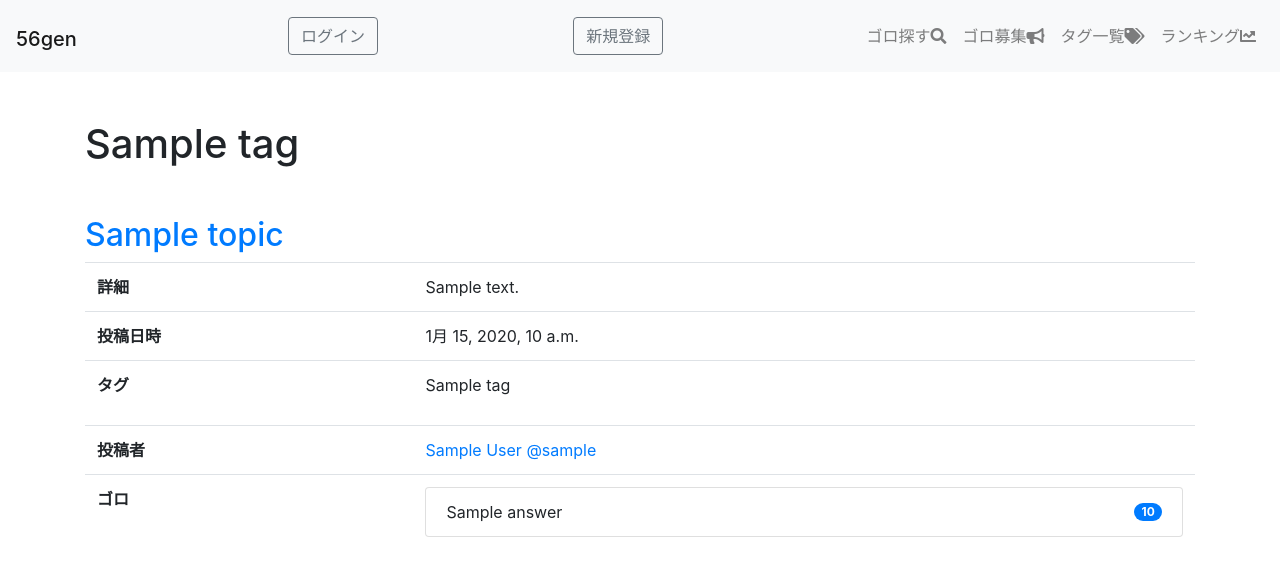
After one commit to SasakiPeter/56gen, a Django app: template templates/tags/detail.html in a window 1280 px wide. The commit adds this page. Shown: the top 576 px of the page. Run offline with Django 3.2, Linux system fonts and the light colour scheme; tables that the repository leaves empty hold one stand-in row (values such as "Sample post"); the template is opened without the code that fills it: values that come from a table or form of the project are taken from there, most other values are stand-ins (such as "Sample title", 1, 10 or a date in 2020); parts of the project's set-up code (start-up, migrations or seed data) failed here and were passed over; some libraries are stand-ins or nearby versions.

Commit message:
:sparkles: Feat tags detail page

```diff
--- a/tags/urls.py
+++ b/tags/urls.py
@@ -4,5 +4,6 @@ from . import views
 app_name = 'tags'
 
 urlpatterns = [
-    path('', views.index, name='index')
+    path('', views.index, name='index'),
+    path('detail/<int:tag_id>/', views.detail, name='detail'),
 ]
--- /dev/null
+++ b/templates/tags/detail.html
@@ -0,0 +1,92 @@
+{% extends 'base.html' %} {% block main %}
+<article>
+  <h1>{{ tag.name }}</h1>
+  {% if not topic_list %}
+  <p>まだこのタグのトピックはありません。</p>
+  {% else %} {% for topic in topic_list %}
+  <section class="mt-5 mb-5">
+    <h2>
+      <a href="{% url 'topics:detail' topic.id %}">
+        {{ topic.title }}
+      </a>
+    </h2>
+    <table class="table">
+      <tbody>
+        <tr>
+          <th scope="col">詳細</th>
+          <td>{{ topic.text }}</td>
+        </tr>
+        <tr>
+          <th scope="col">投稿日時</th>
+          <td>{{ topic.pub_date }}</td>
+        </tr>
+        <tr>
+          <th scope="col">タグ</th>
+          <td>
+            {% for tag in topic.tags.all %}
+            <p>{{ tag }}</p>
+            {% endfor %}
+          </td>
+        </tr>
+        <tr>
+          <th scope="col">投稿者</th>
+          <td>
+            <a href="{% url 'accounts:detail' topic.user.id %}">
+              {{ topic.user.display_name }} @{{ topic.user.username }}
+            </a>
+          </td>
+        </tr>
+        <tr>
+          <th scope="col">ゴロ</th>
+          {% if topic.throw_three_answer %}
+          <td>
+            <ol class="list-group">
+            {% for answer in topic.throw_three_answer %}
+              <li class="list-group-item d-flex justify-content-between align-items-center">
+              {{ answer.title }}
+              <span class="badge badge-primary badge-pill">{{ answer.votes }}</span>
+              </li>
+            {% endfor %}
+            </ol>
+          </td>
+          {% else %}
+          <td>まだ登録されていません。</td>
+          {% endif %}
+        </tr>
+      </tbody>
+    </table>
+  </section>
+  {% endfor %} {% if topic_list.has_other_pages %}
+  <ul class="pagination">
+    {% if topic_list.has_previous %}
+    <li class="page-item">
+      <a class="page-link" href="?page={{ topic_list.previous_page_number }}"
+        >&laquo;</a
+      >
+    </li>
+    {% else %}
+    <li class="page-item disabled"><span class="page-link">&laquo;</span></li>
+    {% endif %} {% for i in topic_list.paginator.page_range %} {% if topic_list.number == i %}
+    <li class="page-item active">
+      <span class="page-link"
+        >{{ i }} <span class="sr-only">(current)</span></span
+      >
+    </li>
+    {% else %}
+    <li class="page-item">
+      <a class="page-link" href="?page={{ i }}">{{ i }}</a>
+    </li>
+    {% endif %} {% endfor %} {% if topic_list.has_next %}
+    <li class="page-item">
+      <a class="page-link" href="?page={{ topic_list.next_page_number }}"
+        >&raquo;</a
+      >
+    </li>
+    {% else %}
+    <li class="page-item disabled"><span class="page-link">&raquo;</span></li>
+    {% endif %}
+  </ul>
+  {% endif %} {% endif %}
+</article>
+
+{% endblock %}
--- a/templates/tags/index.html
+++ b/templates/tags/index.html
@@ -3,7 +3,11 @@
   <h1>タグ一覧</h1>
     <ul>
       {% for tag in tag_list %}
-      <li>{{ tag.name }}</li>
+      <li>
+        <a href="{% url 'tags:detail' tag.id %}">
+          {{ tag.name }}
+        </a>
+      </li>
       {% endfor %}
     </ul>
   </section>
--- a/topics/models.py
+++ b/topics/models.py
@@ -17,6 +17,9 @@ class Topic(models.Model):
 
     def __str__(self):
         return self.title
+
+    def throw_three_answer(self):
+        return self.answer_set.order_by('votes').reverse()[:3]
 
 
 class Answer(models.Model):
--- a/topics/urls.py
+++ b/topics/urls.py
@@ -5,6 +5,6 @@ app_name = 'topics'
 
 urlpatterns = [
     path('', views.index, name='index'),
-    path('detail/<int:topic_id>', views.detail, name='detail'),
+    path('detail/<int:topic_id>/', views.detail, name='detail'),
     path('build/', views.build, name='build'),
 ]
--- a/topics/views.py
+++ b/topics/views.py
@@ -37,16 +37,16 @@ def index(request):
 # 1トピックに対して、複数のゴロが乗っているページ
 def detail(request, topic_id):
     answer_form = AnswerForm(request.POST or None)
+    topic = get_object_or_404(Topic, pk=topic_id)
 
     if request.method == "GET":
-        topic = get_object_or_404(Topic, id=topic_id)
         answer_list = topic.answer_set.order_by('votes').reverse()
         # topic = Topic.objects.get(id=topic_id)
         return render(request, 'topics/detail.html', {'topic': topic, 'answer_list': answer_list, 'answer_form': answer_form})
 
     if request.method == "POST" and answer_form.is_valid():
         answer = answer_form.save(commit=False)
-        answer.topic = Topic.objects.get(id=topic_id)
+        answer.topic = topic
         if request.user.is_authenticated:
             answer.user = request.user
         answer.save()
```
Also changed, not shown: accounts/views.py (+10 -13 lines), tags/views.py (+20 -1 lines), README.md.
